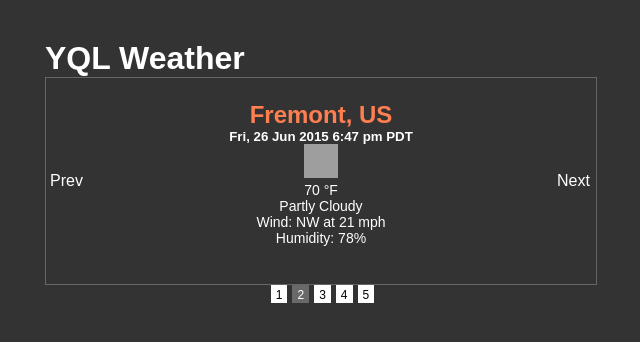
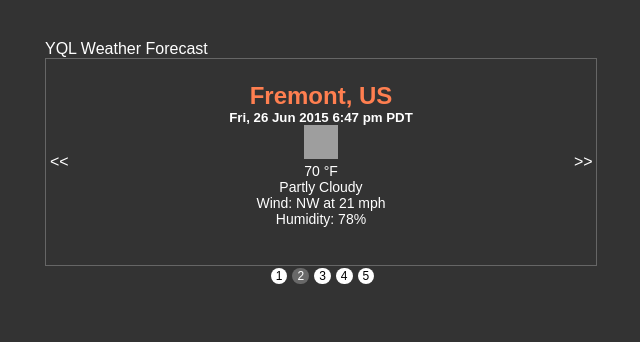
Before and after one commit to hungnm11/Weather-YQL, a plain HTML site: page index.html in a window 1280 px wide. Shown: the whole page, without its empty margins (315-955 px from the left). Drawn offline with nearby package versions, Linux system fonts and the light colour scheme; grey boxes are pictures that could not be loaded.

Commit message:
update css

```diff
--- a/css/slider.css
+++ b/css/slider.css
@@ -60,7 +60,7 @@ body{
 }
 
 #next {
-	margin-left: -45px;
+	margin-left: -28px;
 }
 
 #countSlide {
@@ -78,7 +78,8 @@ body{
     font-family: sans-serif;
     font-size: 12px;
     text-decoration: none;
-    padding: 3px 5px;
+    padding: 1px 5px;
+	border-radius: 20px;
 }
 
 #countSlide .active{
--- a/index.html
+++ b/index.html
@@ -10,15 +10,15 @@
 <body>
     <div id="container">
 	<header>
-		<h1>YQL Weather</h1>
+		<p>YQL Weather Forecast</p>
 	</header>
 
-	<div id="prev">Prev</div>
+	<div id="prev"><<</div>
 	<div id="slider">
 
 
 	</div>
-	<div id="next">Next</div>
+	<div id="next">>></div>
 	<div id="countSlide">
 
 	</div>
--- a/js/script.js
+++ b/js/script.js
@@ -118,14 +118,12 @@ $(function() {
 
             $('.slide').fadeOut(speed);
             $('.active').fadeIn(speed);
-			$('.slide').animate({left: '-=' + widthSlide});
         }
 
         function slideNumber(elem) {
             //Count element
             var count_elem = $('#slider').children().length;
             var getOrinalElem = elem.text();
-
             for (var i = 1; i <= count_elem; i++) {
                 if (getOrinalElem == i) {
                     $('.active').removeClass('active');
```
